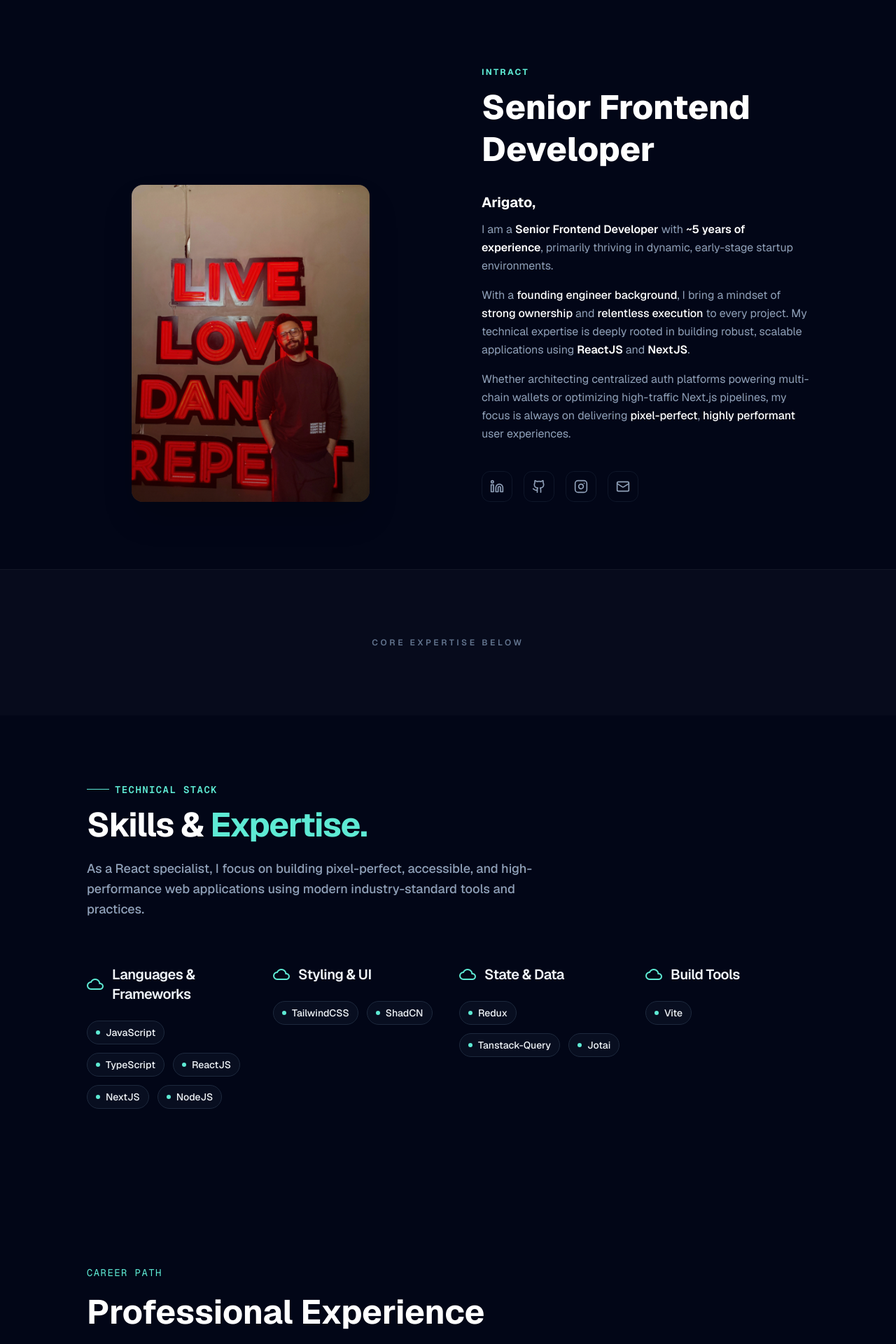
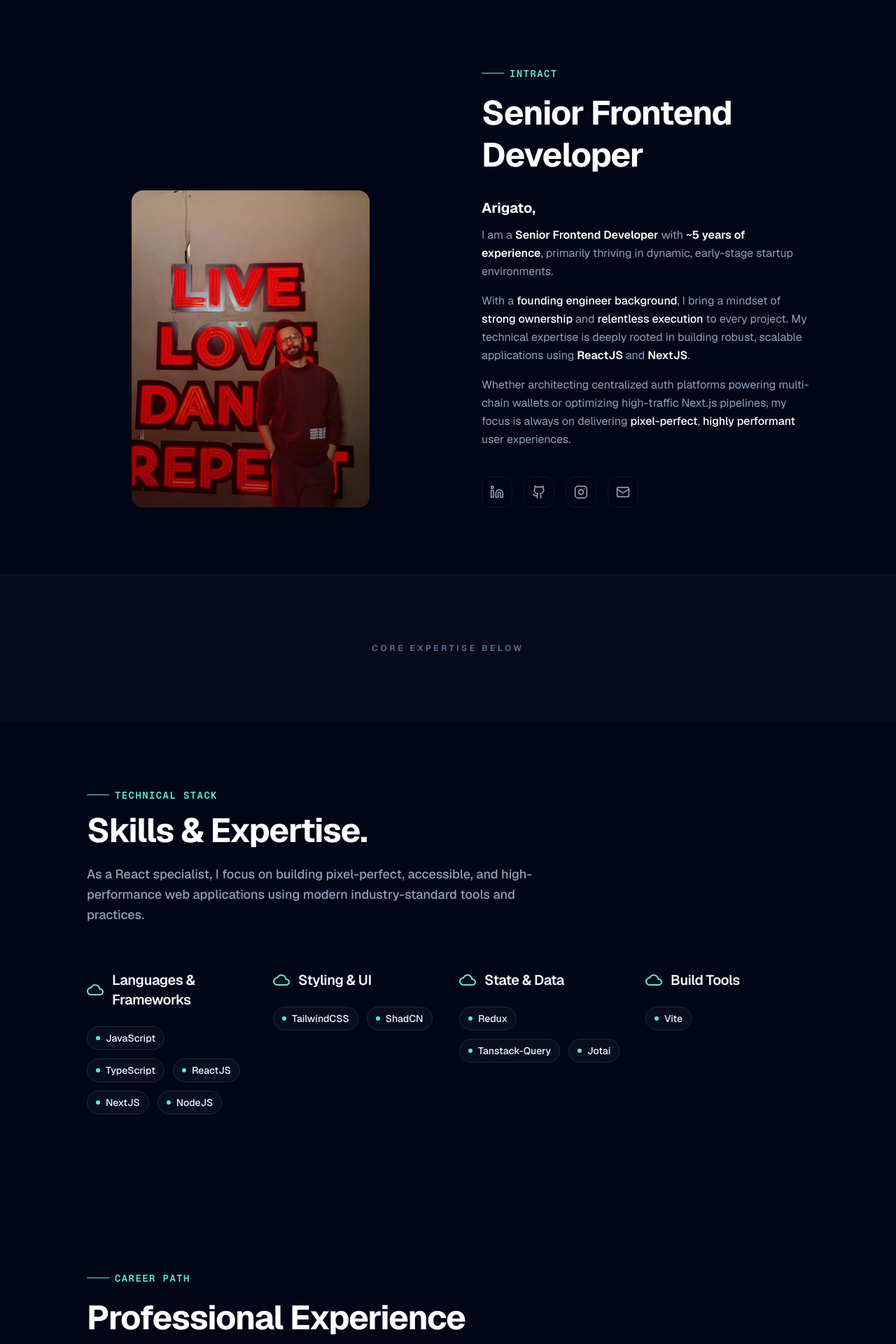
Before and after one commit to sidagwl5/portfolio-website, a React (Vite) app: page / in a window 1280 px wide. Shown: the part 840-2760 px from the top of the page at 70% size. Built offline with nearby package versions, Linux system fonts and the light colour scheme.

Commit message:
style: standardize section headers and refine section content

```diff
--- a/src/components/About.jsx
+++ b/src/components/About.jsx
@@ -102,10 +102,13 @@ const About = () => {
                     {/* Text Column */}
                     <div className="order-1 md:order-2">
                         <div className="mb-8">
-                            <span className="text-primary font-bold tracking-[0.2em] uppercase text-xs mb-3 block animate-in fade-in slide-in-from-bottom-4 duration-700">
-                                {aboutData.title.prefix}
-                            </span>
-                            <h2 className="text-3xl md:text-5xl font-display font-extrabold text-slate-900 dark:text-white leading-tight animate-in fade-in slide-in-from-bottom-6 duration-1000 delay-100">
+                            <div className="flex items-center gap-2 mb-4 animate-in fade-in slide-in-from-bottom-4 duration-700">
+                                <span className="h-px w-8 bg-primary"></span>
+                                <span className="text-primary font-mono text-sm tracking-widest uppercase font-semibold">
+                                    {aboutData.title.prefix}
+                                </span>
+                            </div>
+                            <h2 className="text-3xl md:text-5xl font-bold tracking-tight text-slate-900 dark:text-white leading-tight animate-in fade-in slide-in-from-bottom-6 duration-1000 delay-100">
                                 {aboutData.title.main}
                             </h2>
                         </div>
--- a/src/components/ContactFooter.jsx
+++ b/src/components/ContactFooter.jsx
@@ -8,9 +8,18 @@ const ContactFooter = () => {
             <section className="py-16 md:py-24">
                 <div className="max-w-[1080px] mx-auto px-6 text-center">
                     <div className="mb-12">
-                        <h2 className="text-3xl md:text-5xl font-bold text-slate-900 dark:text-white mb-6">{footerData.contact.title}</h2>
+                        <div className="flex items-center justify-center gap-2 mb-4">
+                            <span className="h-px w-8 bg-primary"></span>
+                            <span className="text-primary font-mono text-sm tracking-widest uppercase font-semibold">
+                                {footerData.contact.badge}
+                            </span>
+                            <span className="h-px w-8 bg-primary"></span>
+                        </div>
+                        <h2 className="text-3xl md:text-5xl font-bold text-slate-900 dark:text-white mb-6">
+                            {footerData.contact.title}
+                        </h2>
 
-                        <p className="mt-6 text-base md:text-lg max-w-2xl mx-auto text-slate-600 dark:text-slate-400 font-medium leading-relaxed">
+                        <p className="mt-6 text-base md:text-xl max-w-2xl mx-auto text-slate-600 dark:text-slate-400 font-medium leading-relaxed">
                             {footerData.contact.description}
                         </p>
                     </div>
--- a/src/components/Experience.jsx
+++ b/src/components/Experience.jsx
@@ -22,10 +22,13 @@ const Experience = () => {
         <section className="pt-20 md:pt-32 pb-20 md:pb-32" id="experience" ref={containerRef}>
             <div className="max-w-[1080px] mx-auto px-6">
                 <header className="mb-12 md:mb-20">
-                    <h2 className="text-sm font-mono text-primary mb-4 tracking-widest uppercase">{experienceData.header.badge}</h2>
-                    <h1 className="text-3xl md:text-5xl font-bold text-slate-900 dark:text-white mb-6 leading-tight">
+                    <div className="flex items-center gap-2 mb-4">
+                        <span className="h-px w-8 bg-primary"></span>
+                        <span className="text-primary font-mono text-sm tracking-widest uppercase font-semibold">{experienceData.header.badge}</span>
+                    </div>
+                    <h2 className="text-3xl md:text-5xl font-bold tracking-tight mb-6 text-slate-900 dark:text-white leading-tight">
                         {experienceData.header.title}
-                    </h1>
+                    </h2>
                     <p className="max-w-2xl text-base md:text-lg text-slate-600 dark:text-slate-400 leading-relaxed font-medium">
                         {experienceData.header.description}
                     </p>
--- a/src/components/Projects.jsx
+++ b/src/components/Projects.jsx
@@ -5,10 +5,13 @@ const Projects = () => {
         <section id="projects">
             <div className="max-w-[1080px] mx-auto px-6 py-16 md:py-20">
                 <div className="mb-12 md:mb-16">
-                    <h2 className="font-display text-xs md:text-sm font-semibold tracking-widest uppercase text-primary-blue mb-3">{projectsData.header.badge}</h2>
-                    <h1 className="font-display text-3xl md:text-5xl font-extrabold mb-6 tracking-tight text-slate-900 dark:text-white">
+                    <div className="flex items-center gap-2 mb-4">
+                        <span className="h-px w-8 bg-primary"></span>
+                        <span className="text-primary font-mono text-sm tracking-widest uppercase font-semibold">{projectsData.header.badge}</span>
+                    </div>
+                    <h2 className="text-3xl md:text-5xl font-bold tracking-tight mb-6 text-slate-900 dark:text-white">
                         {projectsData.header.title}
-                    </h1>
+                    </h2>
                     <p className="max-w-2xl text-base md:text-lg text-slate-600 dark:text-slate-400 leading-relaxed font-medium">
                         {projectsData.header.description}
                     </p>
--- a/src/components/Skills.jsx
+++ b/src/components/Skills.jsx
@@ -9,9 +9,9 @@ const Skills = () => {
                         <span className="h-px w-8 bg-primary"></span>
                         <span className="text-primary font-mono text-sm tracking-widest uppercase font-semibold">{skillsData.header.badge}</span>
                     </div>
-                    <h1 className="text-3xl md:text-5xl font-bold tracking-tight mb-6 text-slate-900 dark:text-white">
-                        {skillsData.header.title.main} <span className="text-primary">{skillsData.header.title.accent}</span>
-                    </h1>
+                    <h2 className="text-3xl md:text-5xl font-bold tracking-tight mb-6 text-slate-900 dark:text-white">
+                        {skillsData.header.title.main} <span>{skillsData.header.title.accent}</span>
+                    </h2>
                     <p className="text-slate-600 dark:text-slate-400 max-w-2xl text-base md:text-lg leading-relaxed font-medium">
                         {skillsData.header.description}
                     </p>
--- a/src/components/Testimonials.jsx
+++ b/src/components/Testimonials.jsx
@@ -43,9 +43,19 @@ const Testimonials = () => {
                     viewport={{ once: true }}
                     className="text-center"
                 >
-                    <h2 className="text-3xl md:text-5xl font-display font-bold text-slate-900 dark:text-white max-w-3xl mx-auto leading-tight">
-                        Words of <span className="text-primary">praise</span> from people I have worked with.
+                    <div className="flex items-center justify-center gap-2 mb-4">
+                        <span className="h-px w-8 bg-primary"></span>
+                        <span className="text-primary font-mono text-sm tracking-widest uppercase font-semibold">
+                            {testimonialsData.header.badge}
+                        </span>
+                        <span className="h-px w-8 bg-primary"></span>
+                    </div>
+                    <h2 className="text-3xl md:text-5xl font-bold text-slate-900 dark:text-white mb-6 leading-tight">
+                        {testimonialsData.header.title}
                     </h2>
+                    <p className="max-w-2xl mx-auto text-base md:text-lg text-slate-600 dark:text-slate-400 leading-relaxed font-medium">
+                        {testimonialsData.header.description}
+                    </p>
                 </motion.div>
             </div>
 
--- a/src/data/footerData.js
+++ b/src/data/footerData.js
@@ -1,5 +1,6 @@
 export const footerData = {
     contact: {
+        badge: "Contact",
         title: "Get In Touch",
         description: "I'm currently looking for new opportunities. Whether you have a question or just want to say hi, I'll try my best to get back to you!",
         info: [
--- a/src/data/projectsData.js
+++ b/src/data/projectsData.js
@@ -1,6 +1,6 @@
 export const projectsData = {
     header: {
-        badge: "Portfolio",
+        badge: "Selected Work",
         title: "Featured Projects",
         description: "A selection of high-performance web applications built with React, Tailwind, and modern frontend architectures. Focused on accessibility and pixel-perfect execution."
     },
--- a/src/data/testimonialsData.js
+++ b/src/data/testimonialsData.js
@@ -1,6 +1,8 @@
 export const testimonialsData = {
     header: {
-        title: "Words of praise from people I have worked with."
+        badge: "Testimonials",
+        title: "Words of praise",
+        description: "A collection of insights and feedback from colleagues and collaborators I've had the privilege of working with."
     },
     testimonials: [
         {
```
